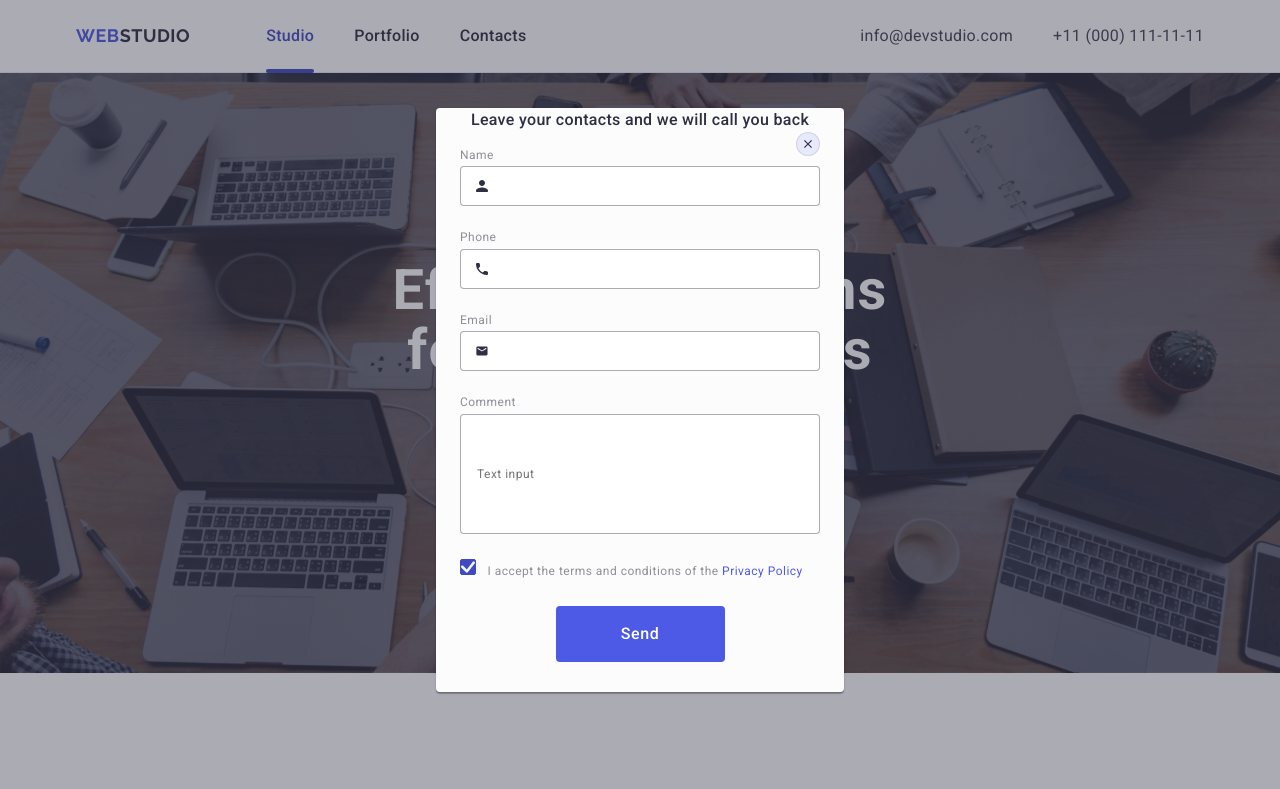
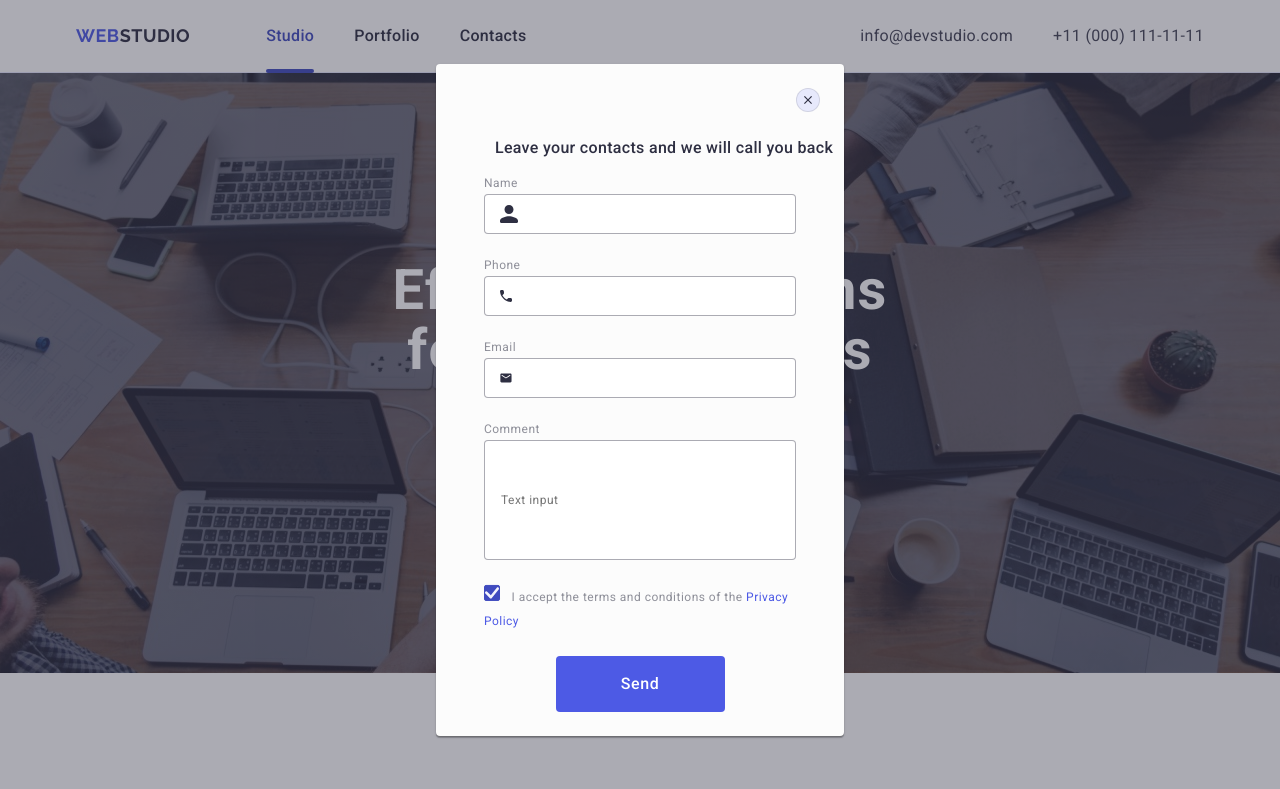
Before and after one commit to AngelinaDovgan/goit-markup-hw-05, a plain HTML site: page index.html in a window 1280 px wide. Shown: the top 789 px of the page. Drawn offline with nearby package versions, Linux system fonts and the light colour scheme.

Commit message:
6 - 04.11

```diff
--- a/css/styles.css
+++ b/css/styles.css
@@ -628,6 +628,7 @@ letter-spacing: 0.02em;
     top: 50%;
     left: 50%;
     transform: translate(-50%, -50%);
+    padding: 72px 24px 24px 24px;
 }
 
 .modal-close {
@@ -684,7 +685,7 @@ letter-spacing: 0.02em;
     font-family: Roboto;
     font-size: 12px;
     font-weight: 400;
-    line-height: 1.2;
+    line-height: 1.17;
     letter-spacing: 0.04em;
     text-align: left;
     color: rgba(142, 143, 153, 1);
--- a/index.html
+++ b/index.html
@@ -468,7 +468,7 @@ width="264" />
 <label class="form-label" for="username">Name</label>
 <div class="container-inp-icon">
 <input class="form-input" type="text" name="username" id="username" />
-<svg class="icon-form" width="12" height="12">
+<svg class="icon-form" width="18" height="24">
   <use href="./images/modal-ic.svg#icon-name" />
 </svg>
 </div>
```
